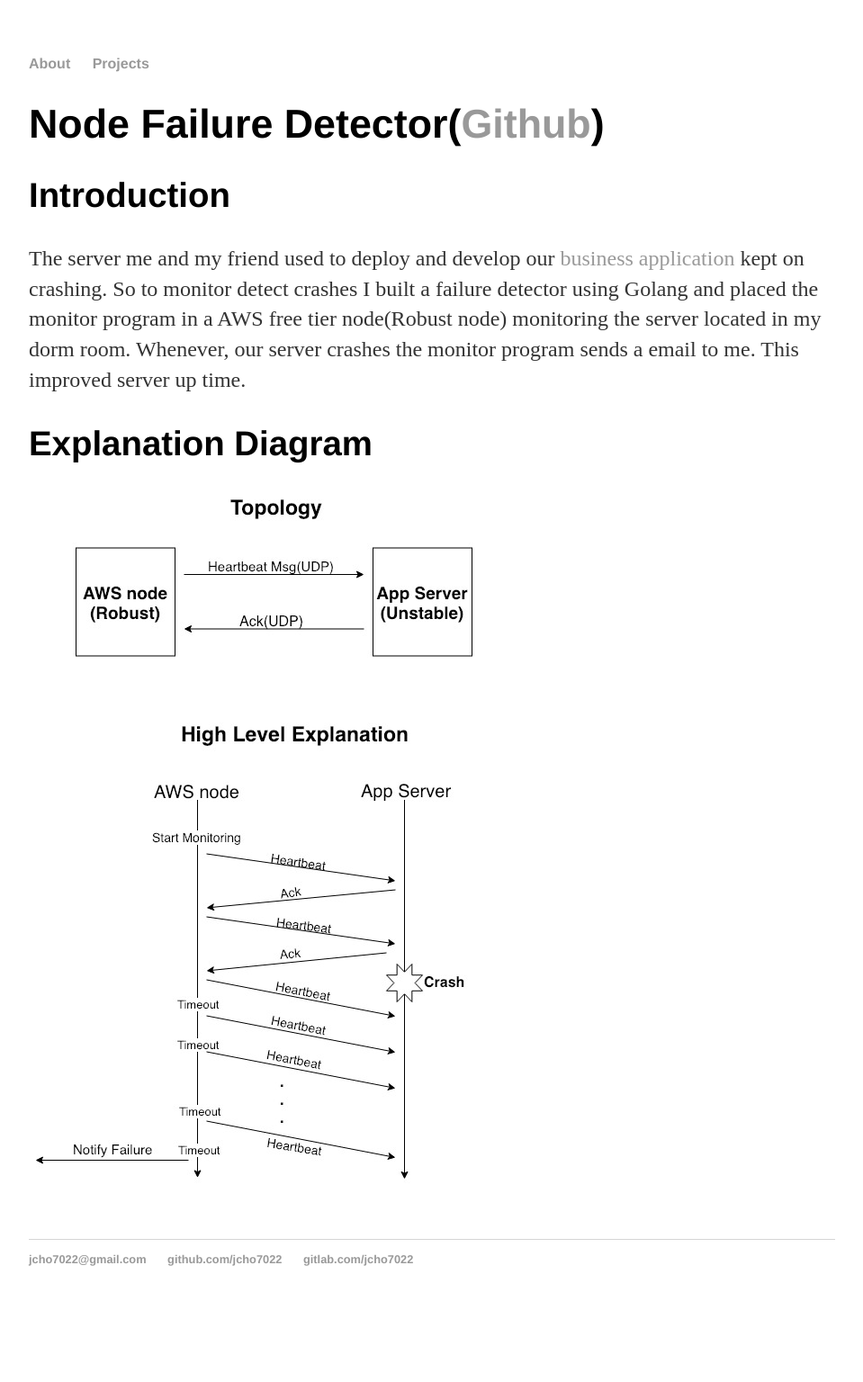
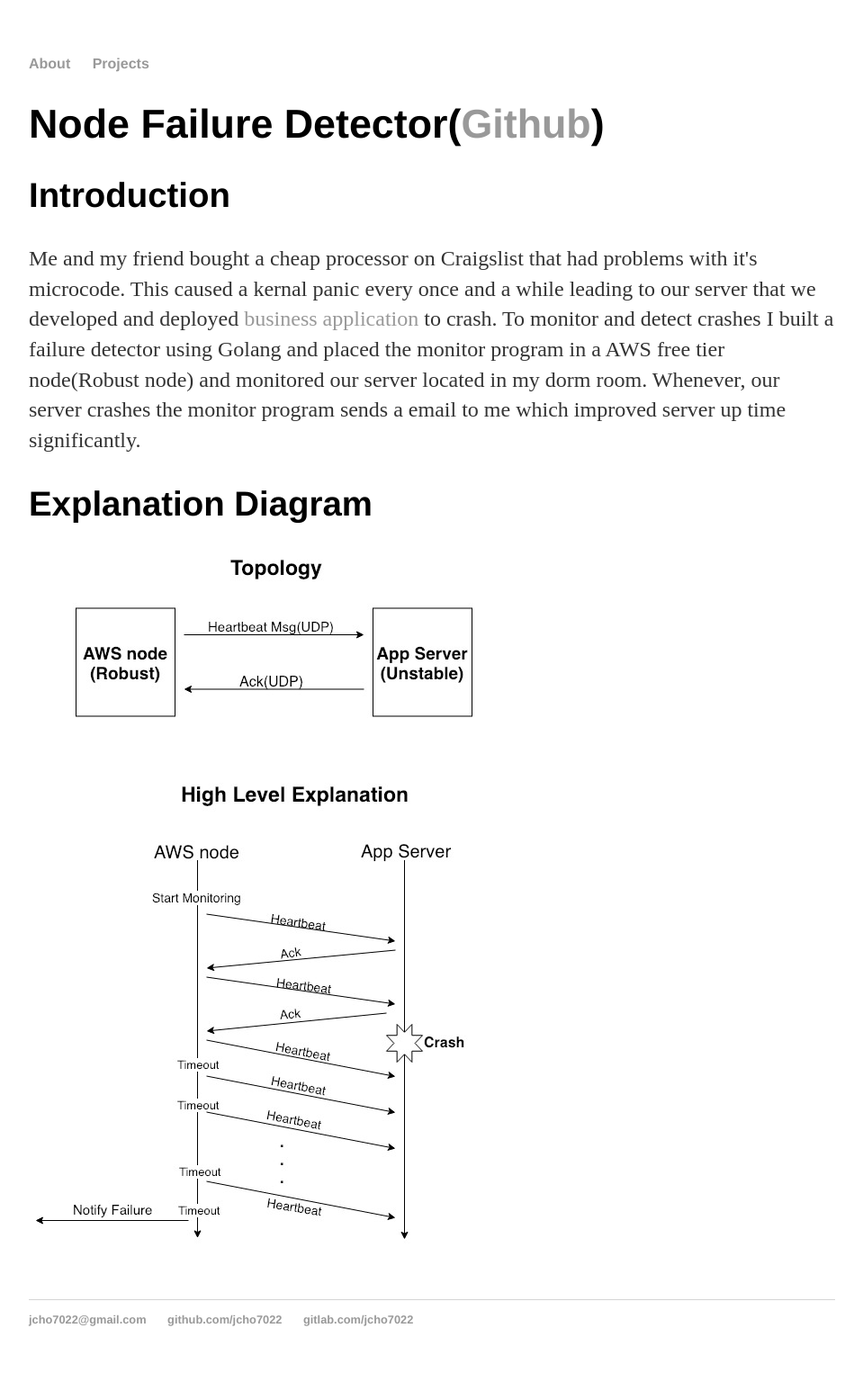
Before and after one commit to jcho7022/jcho7022.github.io, a Jekyll site: the page built from projects/fd/index.html, in a window 1280 px wide. Shown: the whole page at 90% size, without its empty margins (160-1119 px from the left). Built offline with Jekyll 4.4.1, drawn with Linux system fonts in a browser that asks for light colours; before the commit the page ends 1469 px from its top, so only the background shows below that.

Commit message:
Update index.html

```diff
--- a/projects/fd/index.html
+++ b/projects/fd/index.html
@@ -4,10 +4,11 @@ title: Failure Detector
 ---
 <h1>Node Failure Detector(<a href="https://github.com/jcho7022/failure_detector">Github</a>)</h1>
 <h2>Introduction</h2>
-<p>The server me and my friend used to deploy and develop our
-  <a href="https://jcho7022.github.io/projects/float">business application</a> kept on crashing. So to monitor
-  detect crashes I built a failure detector using Golang and placed the monitor program in a AWS free tier node(Robust node) monitoring
-  the server located in my dorm room. Whenever, our server crashes the monitor program sends a email to me. This improved server up time.</p>
+<p>Me and my friend bought a cheap processor on Craigslist that had problems with it's microcode. This caused a kernal panic every once and
+  a while leading to our server that we developed and deployed
+  <a href="https://jcho7022.github.io/projects/float">business application</a> to crash. To monitor
+  and detect crashes I built a failure detector using Golang and placed the monitor program in a AWS free tier node(Robust node) and monitored
+  our server located in my dorm room. Whenever, our server crashes the monitor program sends a email to me which improved server up time significantly.</p>
 <h2>Explanation Diagram</h2>
 <img src="failure_detector_explanation.jpg" alt="failure_detector_explanation">
 <br><br><br><br>
```
